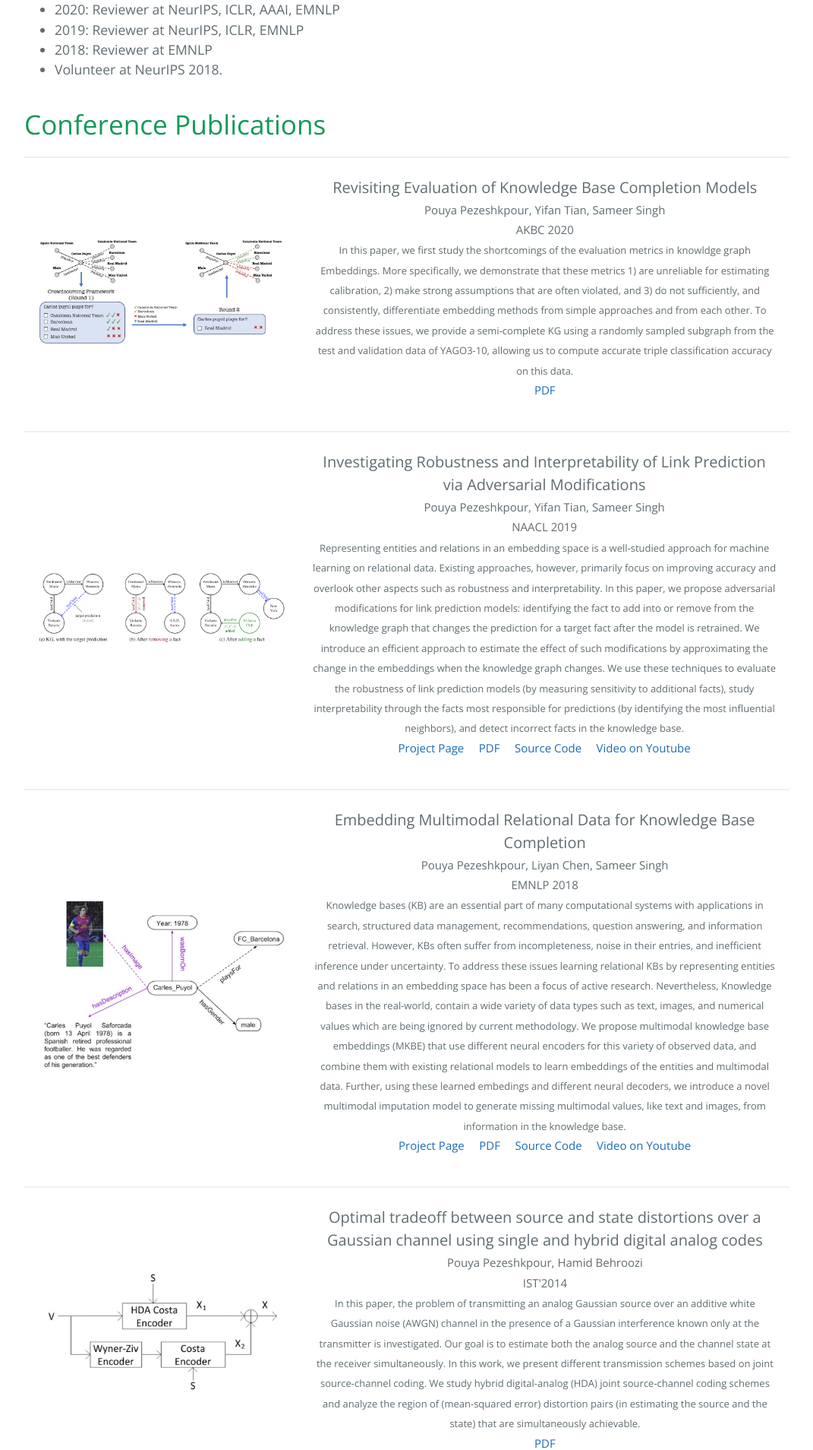
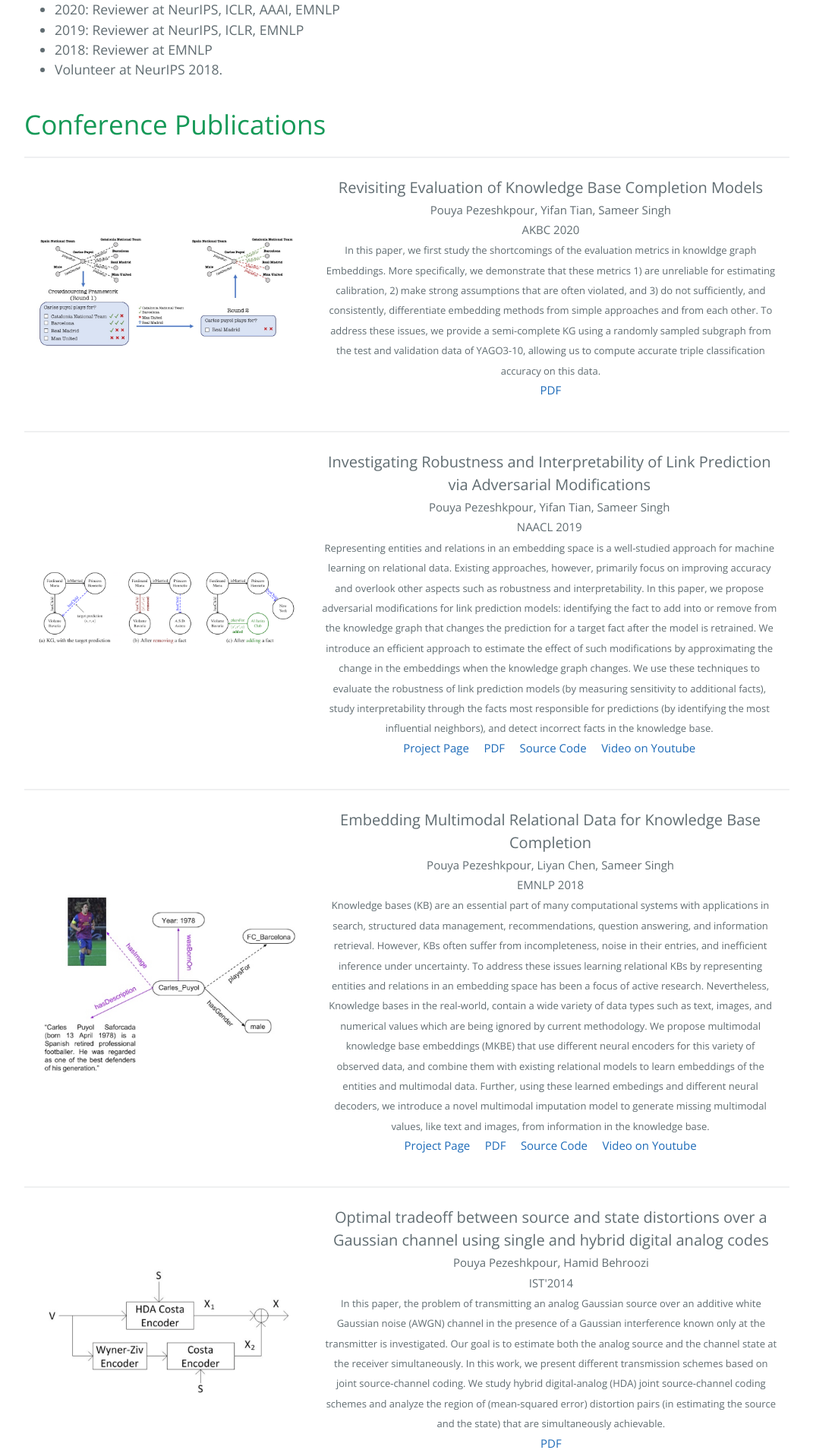
Before and after one commit to pouyapez/pouyapez.github.io, a Jekyll site: the page built from index.md, in a window 1280 px wide. Shown: the part 1125-3033 px from the top of the page at 76% size, without its empty margins (104-1175 px from the left). Built offline with Jekyll 4.4.1, drawn with Linux system fonts in a browser that asks for light colours.

Commit message:
Update index.md

```diff
--- a/index.md
+++ b/index.md
@@ -43,8 +43,8 @@
 
 <div class="menu-container noselect">
    <table class="content-table">
-    <col width="400px" />
-    <col width="700px" />
+    <col width="500px" />
+    <col width="800px" />
       <tr>
         <td>
           <img class="left-align image noselect" src="/images/crowd.jpg" width="1000">
@@ -66,8 +66,8 @@
 
 <div class="menu-container noselect">
    <table class="content-table">
-    <col width="400px" />
-    <col width="700px" />
+    <col width="500px" />
+    <col width="800px" />
       <tr>
         <td>
           <img class="left-align image noselect" src="/images/criage.png" width="1000">
@@ -88,8 +88,8 @@
 * * *
 <div class="menu-container noselect">
    <table class="content-table">
-    <col width="400px" />
-    <col width="700px" />
+    <col width="500px" />
+    <col width="800px" />
       <tr>
         <td>
           <img class="left-align image noselect" src="/images/graph.jpg" width="1000">
@@ -110,8 +110,8 @@
 * * *
 <div class="menu-container noselect">
    <table class="content-table">
-    <col width="400px" />
-    <col width="700px" />
+    <col width="500px" />
+    <col width="800px" />
       <tr>
         <td>
           <img class="left-align image noselect" src="/images/2014.png"  width="1000">
```
